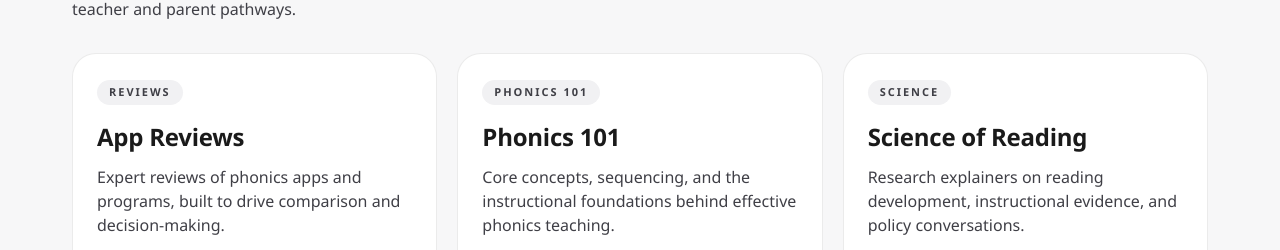
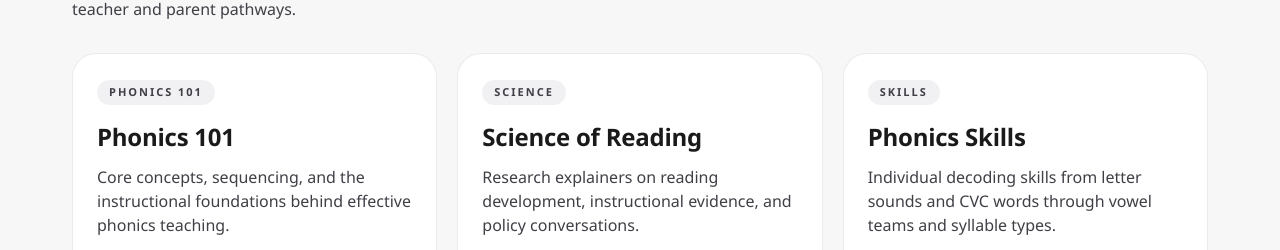
Before and after one commit to AlPower01/phonics, a Next.js app: page / in a window 1280 px wide. Shown: the part 702-952 px from the top of the page. Built offline with nearby package versions, Linux system fonts and the light colour scheme.

Commit message:
Remove reviews from homepage topic grid

```diff
--- a/app/page.tsx
+++ b/app/page.tsx
@@ -39,14 +39,6 @@ export default function HomePage() {
     },
   ];
   const primaryTopics = [
-    {
-      id: "reviews",
-      href: "/reviews/",
-      shortLabel: "Reviews",
-      accent: "#71717a",
-      label: "App Reviews",
-      description: "Expert reviews of phonics apps and programs, built to drive comparison and decision-making.",
-    },
     homepageTopics[0],
     homepageTopics[3],
     homepageTopics[1],
```
